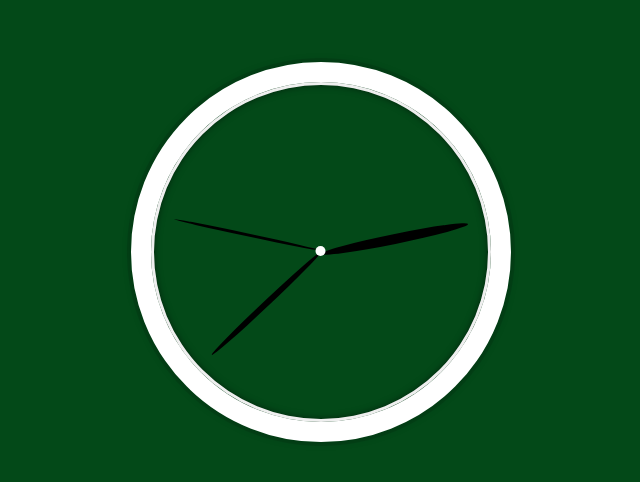
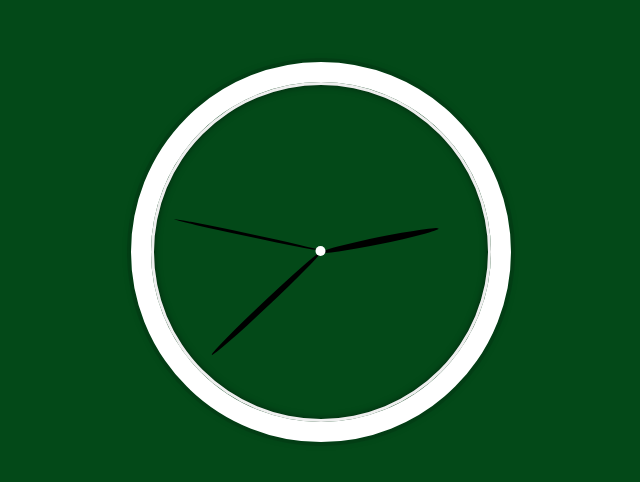
Before and after one commit to Cxde02/Analog-Clock, a plain HTML site: page index.html in a window 1280 px wide. Shown: the part 148-630 px from the top of the page, 319-959 px from the left. Drawn offline with Linux system fonts and the light colour scheme.

Commit message:
Updated css

```diff
--- a/styles/style.css
+++ b/styles/style.css
@@ -35,13 +35,14 @@ body {
 }
 
 .hourHand {
-  width: 50%;
-  height: 10px;
+  width: 40%;
+  height: 7px;
   background: black;
   position: absolute;
   top: 50%;
   transform-origin: 100%;
   transform: rotate(90deg);
+  left: 30px;
   transition: all 0.05s;
   transition-timing-function: cubic-bezier(0.1, 2.7, 0.58, 1);
   border-radius: 50%;
```
